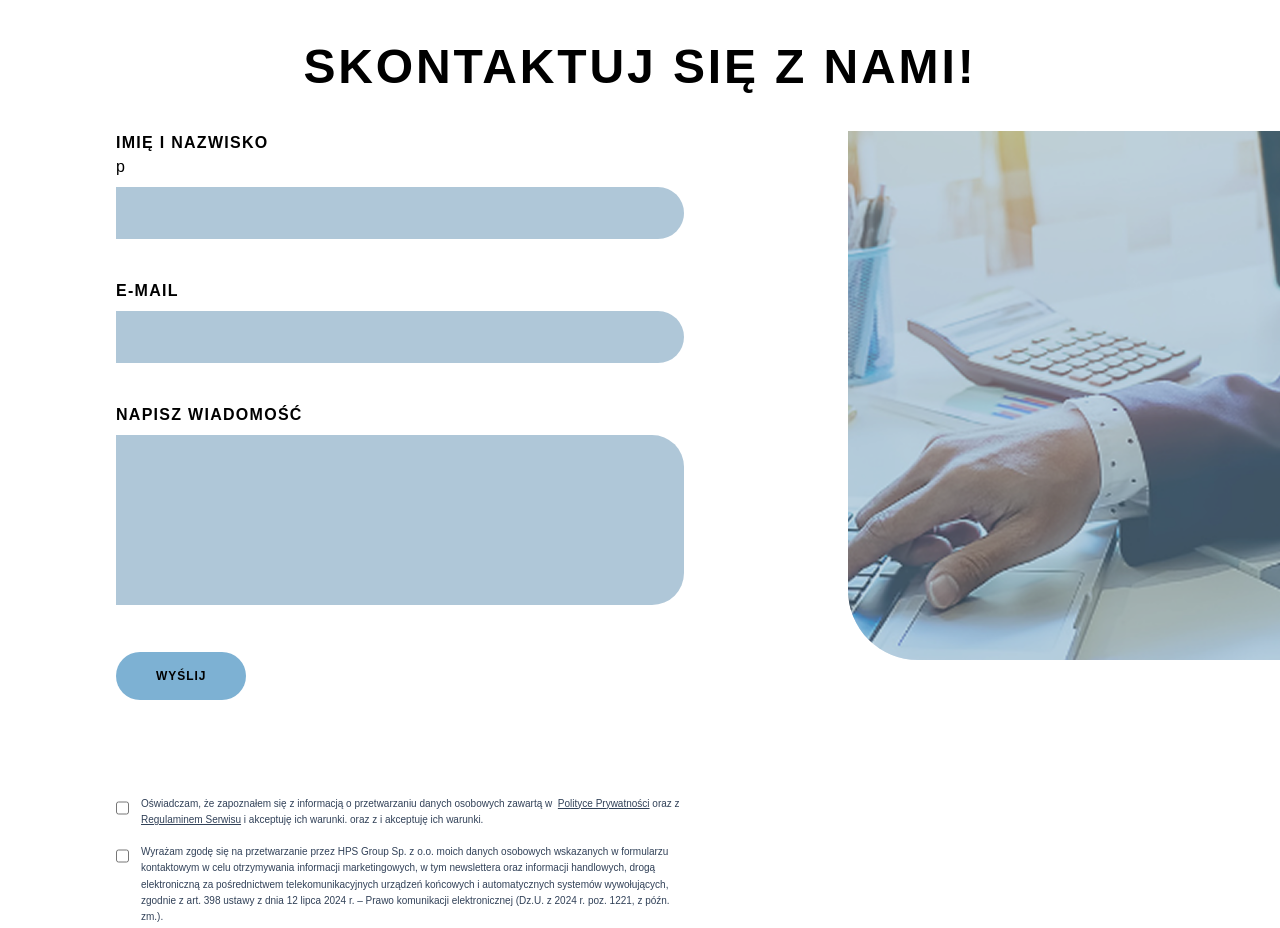
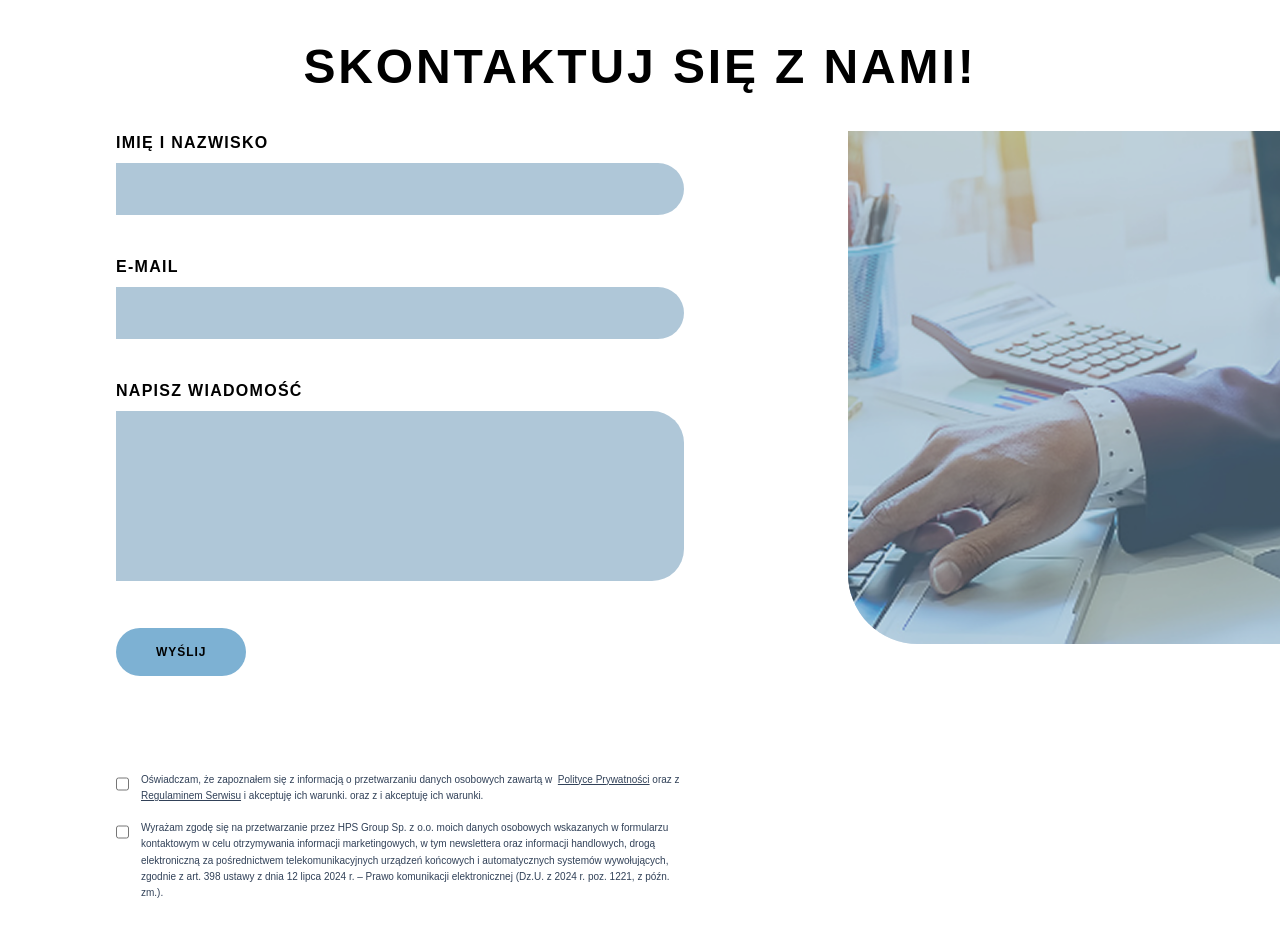
Before and after one commit to Kiczu/hpsg-website, a Next.js app: page / in a window 1280 px wide. Shown: the part 4100-5028 px from the top of the page. Built offline with nearby package versions, Linux system fonts and the light colour scheme; no server answers.

Commit message:
fix(contact): remove stray character from name input label

```diff
--- a/src/components/ContactSection.tsx
+++ b/src/components/ContactSection.tsx
@@ -102,7 +102,6 @@ const ContactSection = () => {
               <label className="block text-[16px] font-bold uppercase tracking-[0.08em] text-black">
                 IMIĘ I NAZWISKO
               </label>
-              p
               <input
                 value={name}
                 onChange={(e) => setName(e.target.value)}
```
